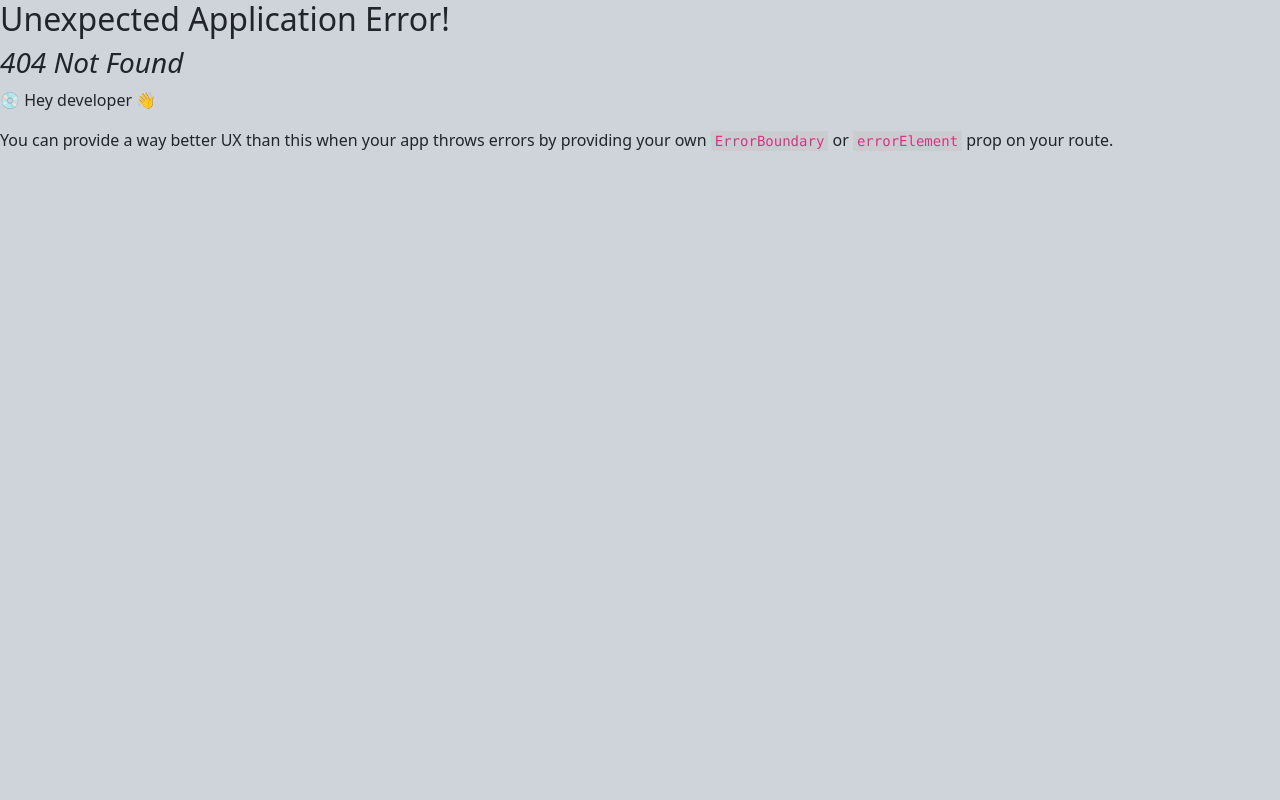
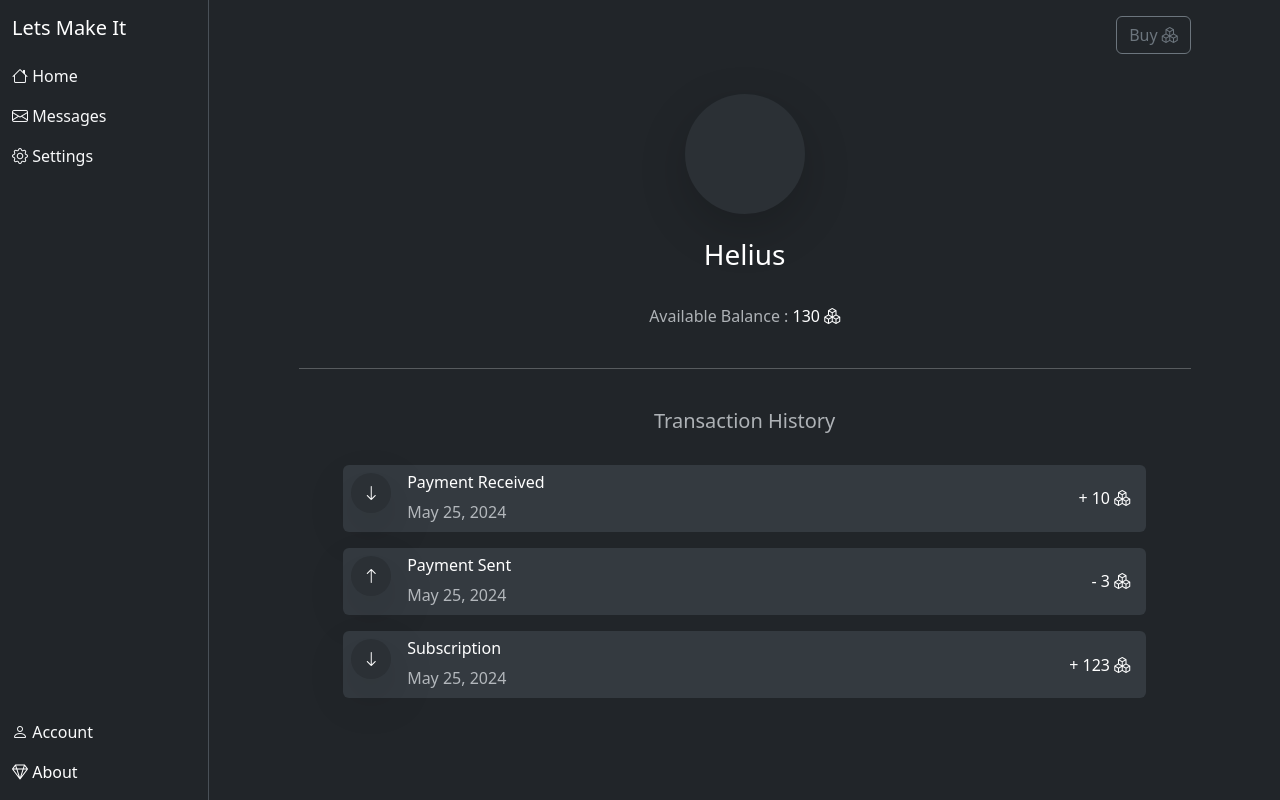
Before and after one commit to Helius-18/LetsDoIt, a React (Create React App) app: page /dashboard/account in a window 1280 px wide. Before the commit this address had no page. Built offline with nearby package versions, Linux system fonts and the light colour scheme.

Commit message:
added account and settings page (routing and inti UI)

```diff
--- a/src/App.js
+++ b/src/App.js
@@ -38,7 +38,7 @@ const App = ({ theme }) => {
   ];
 
   return (
-    <div className="posts m-md-5 m-2 d-flex flex-column gap-3 mb-5">
+    <div className="posts align-items-center m-md-5 d-flex flex-column gap-3 mb-5">
       {posts.map(post => (
         <Post key={post.id} {...post} />
       ))}
--- /dev/null
+++ b/src/components/Account.js
@@ -0,0 +1,82 @@
+import React from 'react'
+
+const Account = ({theme}) => {
+  return (
+    <div className={`d-flex gap-4 flex-column align-items-center text-bg-${theme}`} style={{ height : '100vh'}}>
+        <div className="buy-currency col-10 text-end mt-3">
+            <button type="button" className="btn btn-outline-secondary">Buy <i className="bi bi-boxes"></i></button>
+        </div>
+        <div className="user-img rounded-circle bg-light mt-3 shadow-lg p-3 bg-body-tertiary rounded" style={{ width: '15vh', height: '15vh' }}></div>
+        <div className="username">
+            <h3>Helius</h3>
+        </div>
+        <div className="credit">
+            <span className="text-body-secondary">Available Balance : </span><span> 130 </span><span><i className="bi bi-boxes"></i></span>
+        </div>
+        <hr className="text-light col-10"/>
+        <div>
+            <h5 className="text-body-secondary">Transaction History</h5>
+        </div>
+        <div className="transactions d-flex gap-3 flex-column col-9">
+            <div className="transaction d-flex justify-content-between align-items-center bg-body-secondary rounded p-2">
+                <div className="d-flex flex-row">
+                    <div className="user-img rounded-circle bg-light shadow-lg text-center d-flex align-items-center justify-content-center bg-body-tertiary rounded" style={{ width: '5vh', height: '5vh' }}>
+                        <i className="bi bi-arrow-down"></i>
+                    </div>
+                    <div className="detail ms-3">
+                        <h6>Payment Received</h6>
+                        <div className="itestamp text-body-secondary">
+                            May 25, 2024
+                        </div>
+                    </div>
+                </div>
+                <div>
+                    <div className="amount p-2">
+                        <span>+</span><span> 10 </span><span><i className="bi bi-boxes"></i></span>
+                    </div>
+                </div>
+            </div>
+
+            <div className="transaction d-flex justify-content-between align-items-center bg-body-secondary rounded p-2">
+                <div className="d-flex flex-row">
+                    <div className="user-img rounded-circle bg-light shadow-lg text-center d-flex align-items-center justify-content-center bg-body-tertiary rounded" style={{ width: '5vh', height: '5vh' }}>
+                        <i className="bi bi-arrow-up"></i>
+                    </div>
+                    <div className="detail ms-3">
+                        <h6>Payment Sent</h6>
+                        <div className="itestamp text-body-secondary">
+                            May 25, 2024
+                        </div>
+                    </div>
+                </div>
+                <div>
+                    <div className="amount p-2">
+                        <span>-</span><span> 3 </span><span><i className="bi bi-boxes"></i></span>
+                    </div>
+                </div>
+            </div>
+
+            <div className="transaction d-flex justify-content-between align-items-center bg-body-secondary rounded p-2">
+                <div className="d-flex flex-row">
+                    <div className="user-img rounded-circle bg-light shadow-lg text-center d-flex align-items-center justify-content-center bg-body-tertiary rounded" style={{ width: '5vh', height: '5vh' }}>
+                        <i className="bi bi-arrow-down"></i>
+                    </div>
+                    <div className="detail ms-3">
+                        <h6>Subscription</h6>
+                        <div className="itestamp text-body-secondary">
+                            May 25, 2024
+                        </div>
+                    </div>
+                </div>
+                <div>
+                    <div className="amount p-2">
+                        <span>+</span><span> 123 </span><span><i className="bi bi-boxes"></i></span>
+                    </div>
+                </div>
+            </div>
+        </div>
+    </div>
+  )
+}
+
+export default Account
--- a/src/components/BottomNavbar.js
+++ b/src/components/BottomNavbar.js
@@ -3,16 +3,19 @@ import { Link } from 'react-router-dom'
 
 const BottomNavbar = ({ theme }) => {
   return (
-    <nav className={`navbar navbar-${theme} bg-${theme} fixed-bottom bottom-nav d-md-none d-flex justify-content-around`} style={{height : '6vh'}}>
+    <nav className={`navbar navbar-${theme} bg-${theme} fixed-bottom bottom-nav d-md-none d-flex justify-content-around`} style={{ height: '6vh' }}>
       <Link to={""} className="text-decoration-none nav-link text-light">
         <i className="bi bi-house"></i>
       </Link>
       <Link to={"chats"} className="text-decoration-none nav-link text-light">
         <i className="bi bi-envelope"></i>
       </Link>
-        <a className="nav-link text-light" href="#account">
+      <Link to={"account"} className="text-decoration-none nav-link text-light">
           <i className="bi bi-person"></i>
-        </a>
+      </Link>
+      <Link to={"settings"} className="text-decoration-none nav-link text-light">
+          <i className="bi bi-gear"></i>
+      </Link>
     </nav>
   )
 }
--- a/src/components/MessageSpace.js
+++ b/src/components/MessageSpace.js
@@ -105,7 +105,7 @@ const MessageSpace = ({ theme }) => {
                         hi, this is test message
                     </div>
             </div>
-            <div className="p-2">
+            <div className="p-2 sticky-sm-bottom">
                 <div className="input-group">
                     <input type="text" placeholder='Type a message' className="form-control p-3" aria-label="message" />
                     <span className="input-group-text"><i className="bi bi-send px-2"></i></span>
--- a/src/components/Post.js
+++ b/src/components/Post.js
@@ -5,7 +5,7 @@ import Carousel from './Carousel';
 
 const Post = ({ title, subtitle, text, comments, images, id }) => {
   return (
-    <div className="post">
+    <div className="post col-md-5 col-12">
       <div className="card p-3">
         <div className="card-body">
           <h5 className="card-title">{title}</h5>
--- /dev/null
+++ b/src/components/Settings.js
@@ -0,0 +1,26 @@
+import React from 'react'
+
+const Settings = ({theme}) => {
+  return (
+    <div className={`d-flex flex-column align-items-center text-bg-dark`} style={{ height : '100vh'}}>
+        <div className='user-profile d-flex mt-4 p-2 col-10'>
+            <div className="profile">
+                <div className="user-img rounded-circle bg-light" style={{ width: '7vh', height: '7vh' }}></div>
+            </div>
+            <div className="username ms-4">
+                <h4>Helius</h4>
+                <button className='btn btn-sm btn-outline-secondary'>Edit profile</button>
+            </div>
+        </div>
+        <div className='settings col-10 mt-3'>
+            <div className="list-group">
+                <button type="button" className="list-group-item list-group-item-action">A second button item</button>
+                <button type="button" className="list-group-item list-group-item-action">A third button item</button>
+                <button type="button" className="list-group-item list-group-item-action">A fourth button item</button>
+              </div>
+        </div>
+    </div>
+  )
+}
+
+export default Settings
--- a/src/components/Sidebar.js
+++ b/src/components/Sidebar.js
@@ -6,7 +6,7 @@ import { Link, Outlet } from 'react-router-dom';
 const Sidebar = ({ theme }) => {
   return (
     <div className="d-flex" data-bs-theme={theme}>
-      <div className={`text-bg-${theme} position-sticky top-0 d-none d-md-block`} style={{ height: '100vh', width: '250px' }}>
+      <div className={`text-bg-${theme} position-sticky top-0 d-none d-md-block border-end`} style={{ height: '100vh', width: '250px' }}>
         <div className="container h-100">
           <div className="pt-3 h-100">
             <div className="d-flex flex-column h-100 gap-3">
@@ -24,14 +24,18 @@ const Sidebar = ({ theme }) => {
                     <i className="bi bi-envelope"></i> Messages
                   </li>
                 </Link>
+                <Link className='text-decoration-none link-light' to={"settings"}>
                   <li className={`list-group-item bg-${theme} list-group-item-action`}>
                     <i className="bi bi-gear"></i> Settings
                   </li>
+                </Link>
               </div>
               <div className="mt-auto mb-3 d-flex flex-column gap-3">
+                <Link className='text-decoration-none link-light' to={"account"}>
                   <li className={`list-group-item bg-${theme} list-group-item-action`}>
                     <i className="bi bi-person"></i> Account
                   </li>
+                </Link>
                 <li className={`list-group-item bg-${theme} list-group-item-action`}>
                   <i className="bi bi-gem"></i> About
                 </li>
--- a/src/index.js
+++ b/src/index.js
@@ -12,6 +12,8 @@ import Messages from './components/Messages';
 import Sidebar from './components/Sidebar';
 import MessageList from './components/MessageList';
 import MessageSpace from './components/MessageSpace';
+import Settings from './components/Settings';
+import Account from './components/Account';
 
 const theme = 'dark';
 
@@ -23,6 +25,8 @@ const router = createBrowserRouter(
         <Route index element={<App theme={theme} />} />
         <Route path="messages" element={<Messages theme={theme} />} />
         <Route path="chats" element={<MessageList theme={theme} />} />
+        <Route path="settings" element={<Settings theme={theme} />} />
+        <Route path="account" element={<Account theme={theme} />} />
       </Route>
       <Route path="chat" element={<MessageSpace theme={theme} />} />
     </Route>
```
Lines whose indentation alone changed are shown as unchanged.
